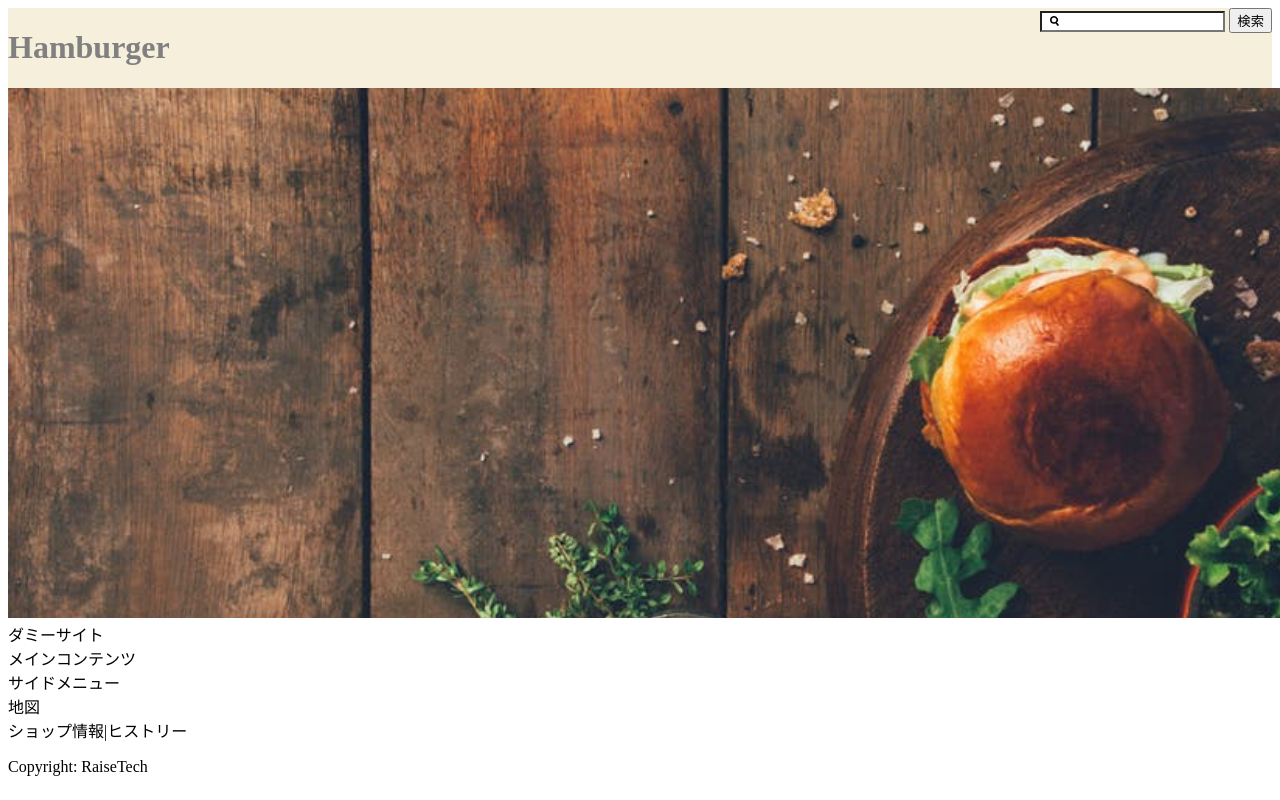
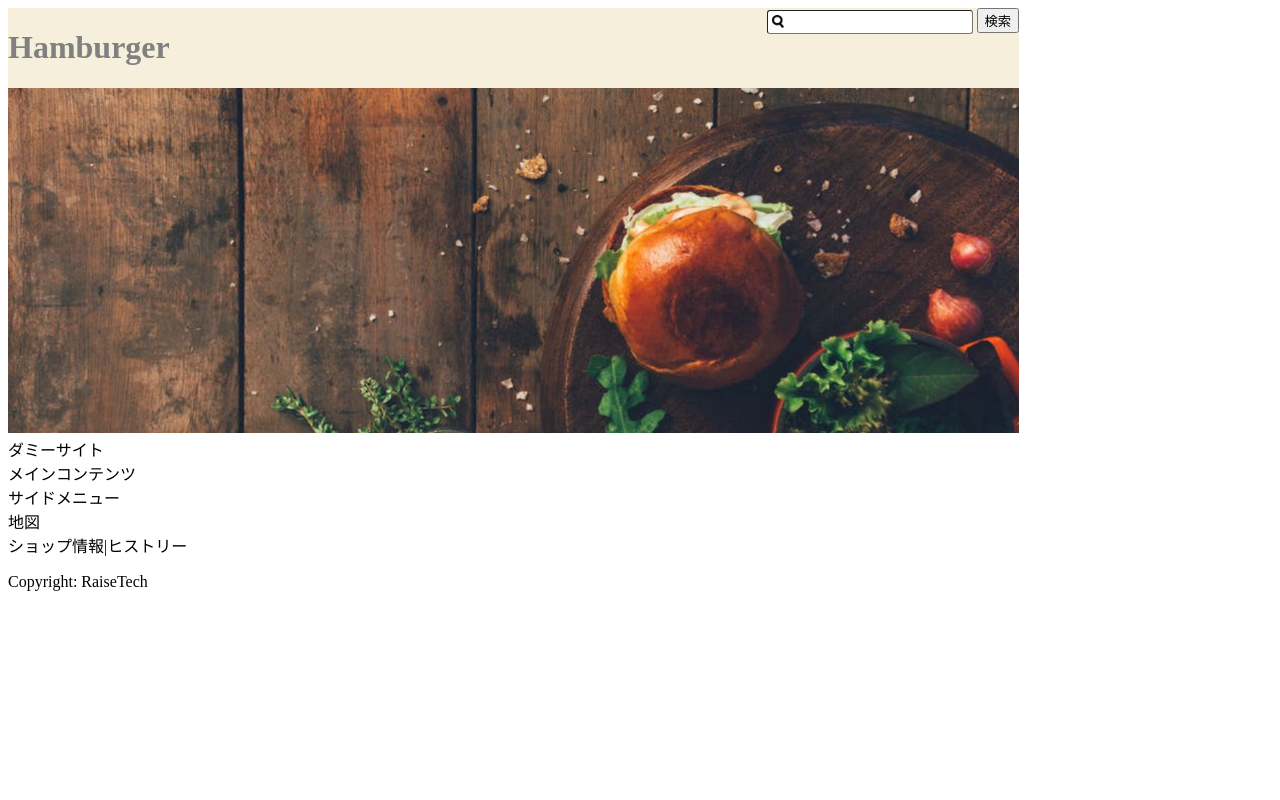
Before and after one commit to nagatarock/raisetech-hamburger, a PHP site: page / in a window 1280 px wide; the page is wider, and only the part inside the window is pictured. Run offline with PHP 8.4, Linux system fonts and the light colour scheme.

Commit message:
header、画像比率変更

```diff
--- a/css/style.css
+++ b/css/style.css
@@ -1,4 +1,5 @@
 header {
+  width: 80%;
   display: -webkit-box;
   display: -ms-flexbox;
   display: flex;
@@ -15,7 +16,16 @@ h1 {
 .search {
   background-image: url(/img/index_search_01.png);
   background-repeat: no-repeat;
-  background-position: 8px center;
+  background-position: 4px center;
   background-size: auto 60%;
+  border-radius: 3px;
+  border-width: thin;
+  width: 200px;
+  height: 20px;
+}
+
+.pic img {
+  width: 80%;
+  height: auto;
 }
 /*# sourceMappingURL=style.css.map */
--- a/css/style.scss
+++ b/css/style.scss
@@ -1,5 +1,6 @@
 @charset "UTF-8";
 header{
+    width: 80%;
     display: flex;
     justify-content: space-between;
     background-color: #f6efdb;
@@ -10,6 +11,14 @@ h1{
 .search{
     background-image: url(/img/index_search_01.png);
     background-repeat: no-repeat;
-    background-position: 8px center;
+    background-position: 4px center;
     background-size: auto 60%;
+    border-radius: 3px;
+    border-width: thin;
+    width: 200px;
+    height: 20px;
 }
+.pic img{
+    width: 80%;
+    height: auto;
+}
```
Also changed, not shown: 1 other file.
